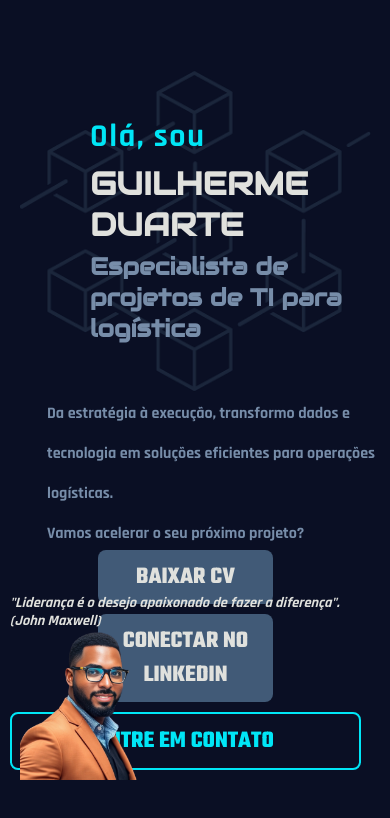
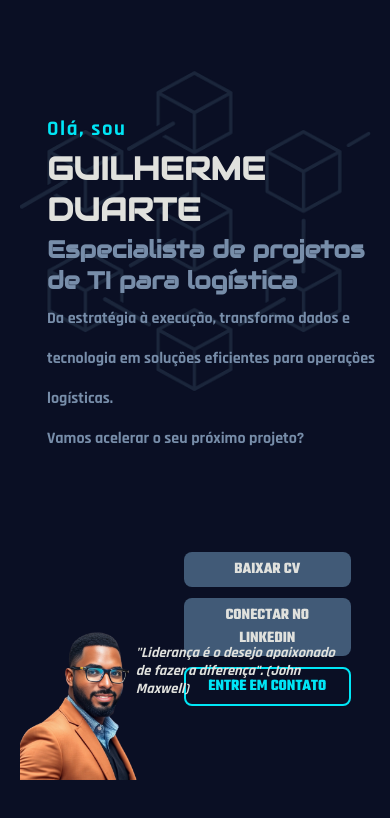
Before and after one commit to GuilhermeDuarte95/Portifolio, a React (Create React App) app: page / in a window 390 px wide. Shown: the top 818 px of the page. Built offline with nearby package versions, Linux system fonts and the light colour scheme.

Commit message:
[HOTFIX] Correção do layout do site para mobile

```diff
--- a/src/components/button/button.css
+++ b/src/components/button/button.css
@@ -2,10 +2,10 @@
 .button {
     font-family: "Teko", sans-serif;
     font-weight: bold;
-    font-size: 1.5rem;
-    padding: 10px 24px; /* Pode ajustar o padding se necessário */
-    width: auto; /* A largura agora será definida automaticamente com base no conteúdo */
-    min-width: 150px; /* Define uma largura mínima para o botão para que ele não fique muito pequeno */
+    font-size: 1.5rem; /* Tamanho padrão */
+    padding: 10px 24px;
+    width: auto;
+    min-width: 150px;
     border-radius: 8px;
     cursor: pointer;
     transition: all 0.3s ease;
@@ -47,3 +47,18 @@
     box-shadow: none;
     transform: none;
 }
+
+/* Media Query para telas menores */
+@media (max-width: 768px) {
+    .button {
+        font-size: 1.2rem; /* Reduz o tamanho da fonte em telas menores */
+        padding: 8px 20px;
+    }
+}
+
+@media (max-width: 480px) {
+    .button {
+        font-size: 1rem; /* Tamanho ainda menor para telas muito pequenas */
+        padding: 6px 16px;
+    }
+}
--- a/src/components/button/button.js
+++ b/src/components/button/button.js
@@ -1,9 +1,9 @@
 import React from "react";
-import "./button.css"; // Importa o arquivo CSS
+import "./button.css";
 
-const Button = ({ text, variant = "primary", ...props }) => {
+const Button = ({ text, variant = "primary", size, ...props }) => {
   return (
-    <button className={`button ${variant}`} {...props}>
+    <button className={`button ${variant}`} style={{ fontSize: size }} {...props}>
       {text}
     </button>
   );
--- a/src/components/hero/hero.css
+++ b/src/components/hero/hero.css
@@ -106,41 +106,57 @@
         left: 5%; /* Mantém um pequeno espaço da borda esquerda */
     }
 
+    .initial {
+        margin-left: 10%;
+        font-size: 1.3rem; /* Ajuste para telas menores */
+    }
+
     .title {
         font-size: 2rem; /* Ajuste para telas menores */
+        margin-bottom: 1%;
+        margin-left: 10%;
     }
 
     .subtitle {
         font-size: 1.5rem; /* Ajuste para telas menores */
+        margin-bottom: 1%;
+        margin-left: 10%;
     }
 
     .text {
         font-size: 1rem; /* Ajuste para telas menores */
         margin-left: 10%; /* Ajuste para dispositivos menores */
+        margin-bottom: 50%;
     }
 
     .catchphrase {
         font-size: 0.9rem; /* Ajuste para telas menores */
+        margin-left: 34%;
     }
 
     /* Ajustes nos botões */
     .button-container {
-        flex-direction: column; /* Botões empilhados verticalmente em telas menores */
-        align-items: center;
+        display: flex;
+        flex-direction: column; /* Mantém os botões empilhados */
+        align-items: flex-end; /* Alinha os botões à direita */
+        justify-content: flex-end;
+        width: 100%;
+        padding-right: 20px; /* Adiciona um espaçamento da borda direita */
     }
 
     .button-container button {
-        width: 80%; /* Botões menores em telas pequenas */
+        width: auto; /* Mantém o tamanho automático */
         margin-bottom: 10px; /* Espaçamento entre os botões */
     }
 
     .button-container button:nth-child(1),
     .button-container button:nth-child(2) {
         width: 45%; /* Botões CV e Linkedin ficam lado a lado, ocupando 45% cada */
-        margin-bottom: 10px; /* Adiciona espaçamento entre os botões */
+        margin-bottom: 3%; /* Adiciona espaçamento entre os botões */
     }
 
     .button-container button:nth-child(3) {
-        width: 90%; /* O botão Contato ocupa a largura inteira */
+        width: 45%; /* O botão Contato ocupa a largura inteira */
+        margin-bottom: 20%;
     }
 }
```
